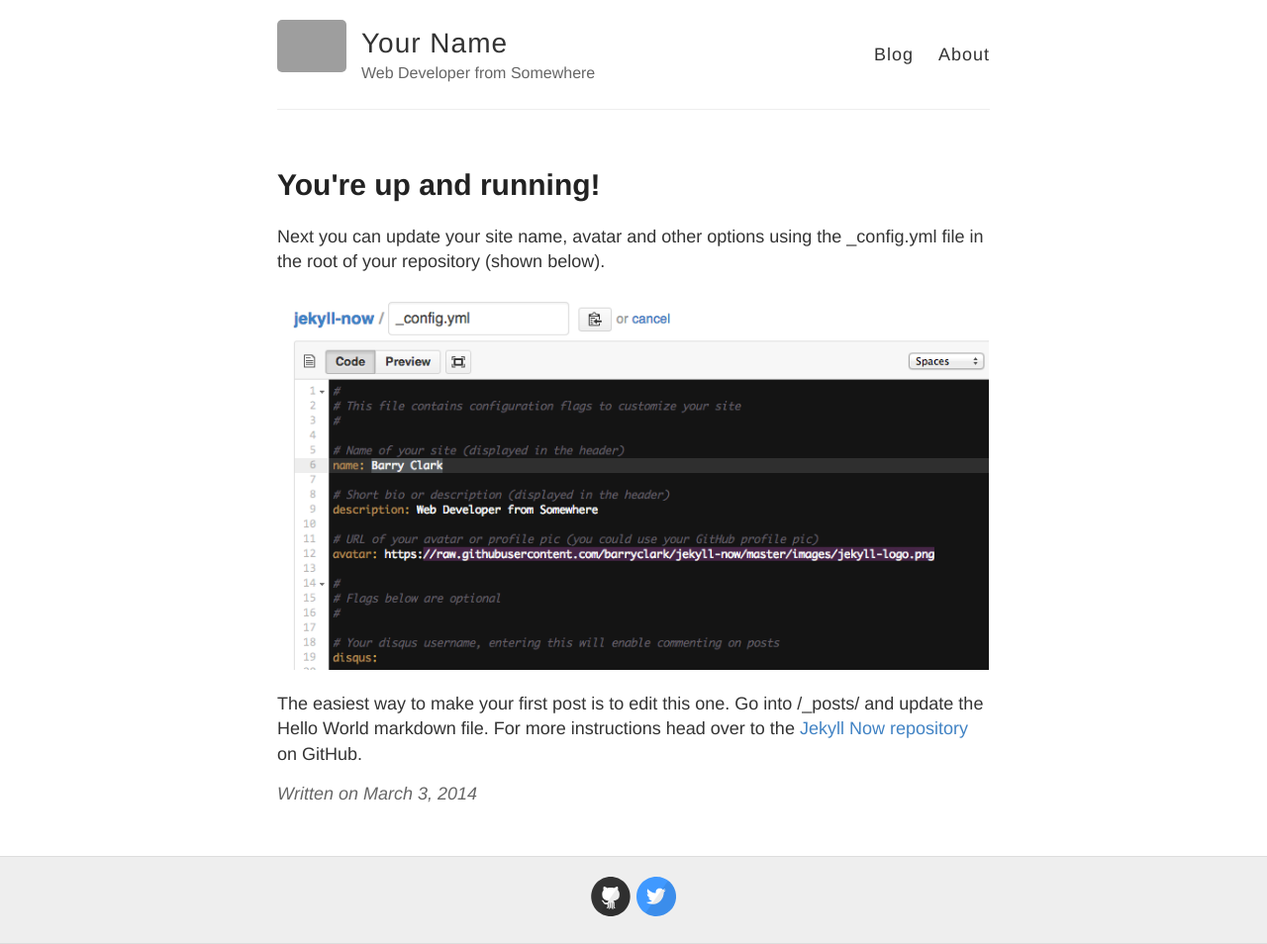
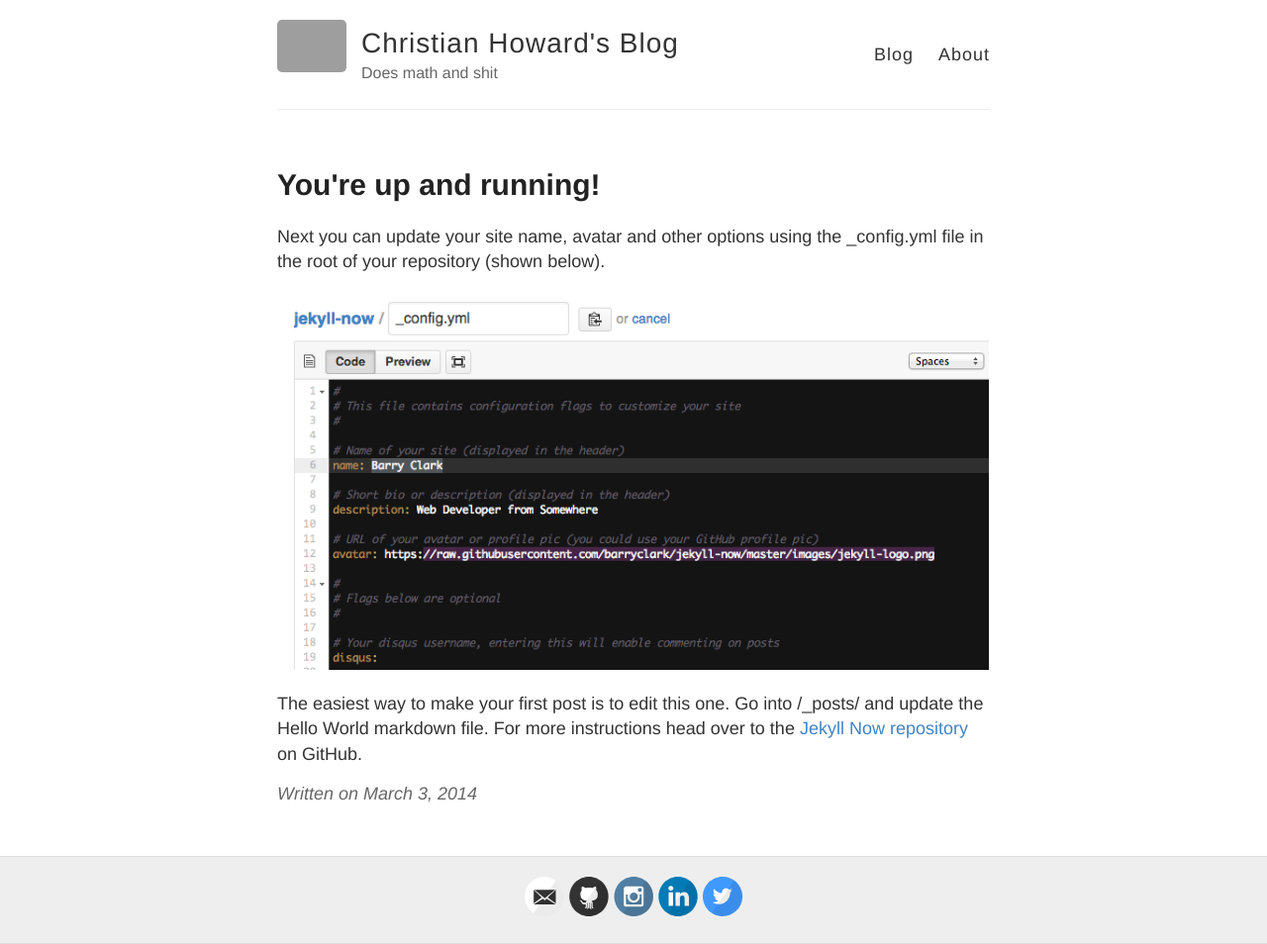
Before and after one commit to choward1491/choward1491.github.io, a Jekyll site: the page built from _posts/2014-3-3-Hello-World.md, in a window 1280 px wide. Shown: the whole page at 99% size. Built offline with Jekyll 4.4.1, drawn with Linux system fonts in a browser that asks for light colours; part of the change alters nothing that is shown; grey boxes are pictures that could not be loaded.

Commit message:
push minor changes to blog

```diff
--- a/_config.yml
+++ b/_config.yml
@@ -3,10 +3,10 @@
 #
 
 # Name of your site (displayed in the header)
-name: Your Name
+name: Christian Howard's Blog
 
 # Short bio or description (displayed in the header)
-description: Web Developer from Somewhere
+description: Does math and shit
 
 # URL of your avatar or profile pic (you could use your GitHub profile pic)
 avatar: https://raw.githubusercontent.com/barryclark/jekyll-now/master/images/jekyll-logo.png
@@ -18,15 +18,15 @@ avatar: https://raw.githubusercontent.com/barryclark/jekyll-now/master/images/je
 # Includes an icon in the footer for each username you enter
 footer-links:
   dribbble:
-  email:
+  email: choward1491@gmail.com
   facebook:
   flickr:
-  github: barryclark/jekyll-now
-  instagram:
-  linkedin:
+  github: choward1491
+  instagram: choward1491
+  linkedin: cjhoward1491
   pinterest:
   rss: # just type anything here for a working RSS icon
-  twitter: jekyllrb
+  twitter: choward1491
   stackoverflow: # your stackoverflow profile, e.g. "users/50476/bart-kiers"
   youtube: # channel/<your_long_string> or user/<user-name>
   googleplus: # anything in your profile username that comes after plus.google.com/
@@ -41,7 +41,7 @@ google_analytics:
 
 # Your website URL (e.g. http://barryclark.github.io or http://www.barryclark.co)
 # Used for Sitemap.xml and your RSS feed
-url:
+url: www.christianjhoward.me
 
 # If you're hosting your site at a Project repository on GitHub pages
 # (http://yourusername.github.io/repository-name)
--- /dev/null
+++ b/_includes/mathjax.html
@@ -0,0 +1,22 @@
+{% if page.mathjax %}
+<script type="text/x-mathjax-config">
+  MathJax.Hub.Config({
+    tex2jax: {
+      inlineMath: [ ['$','$'], ["\\(","\\)"] ],
+      processEscapes: true
+    }
+  });
+</script>
+<script
+  type="text/javascript"
+  charset="utf-8"
+  src="https://cdn.mathjax.org/mathjax/latest/MathJax.js?config=TeX-AMS-MML_HTMLorMML"
+>
+</script>
+<script
+  type="text/javascript"
+  charset="utf-8"
+  src="https://vincenttam.github.io/javascripts/MathJaxLocal.js"
+>
+</script>
+{% endif %}
--- a/_layouts/post.html
+++ b/_layouts/post.html
@@ -14,4 +14,5 @@ layout: default
   </div>
 
   {% include disqus.html %}
+  {% include mathjax.html %}
 </article>
```
